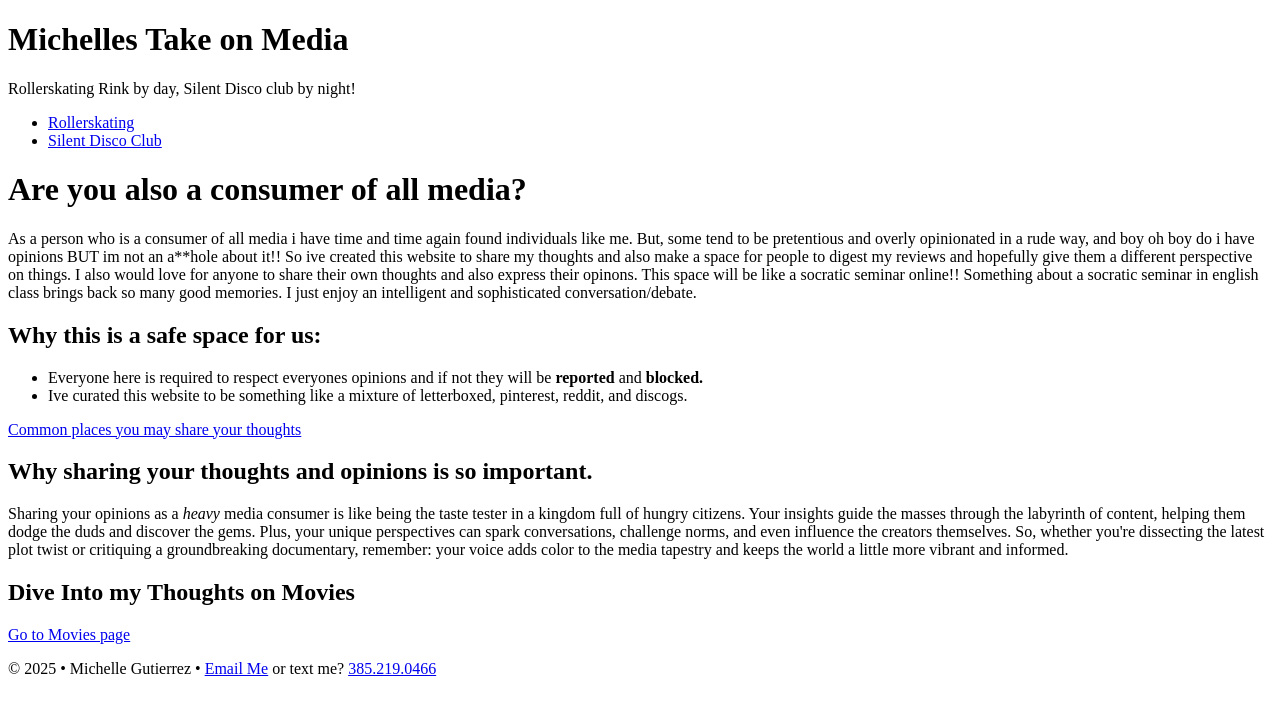
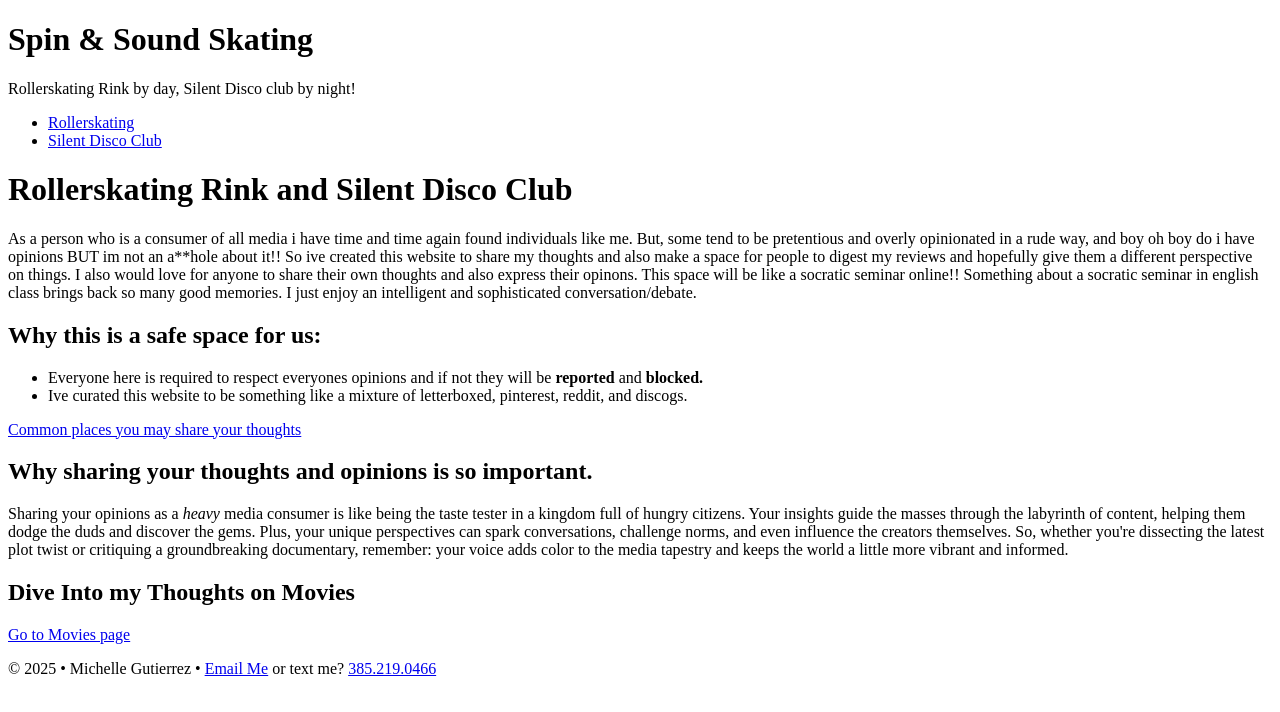
Before and after one commit to michelle0434/dwdd1600, a plain HTML site: page 03hand-coding/index.html in a window 1280 px wide. Drawn offline with Linux system fonts and the light colour scheme.

Commit message:
Update index.html

```diff
--- a/03hand-coding/index.html
+++ b/03hand-coding/index.html
@@ -13,7 +13,7 @@
 
     <!--Start of the page header -->
     <header>
-       <h1>Michelles Take on Media</h1>
+       <h1>Spin & Sound Skating</h1>
         <p>Rollerskating Rink by day, Silent Disco club by night!</p>
     </header>
 
@@ -29,7 +29,7 @@
 
     <!-- Start of the page content -->
     <main>
-        <h1>Are you also a consumer of all media?</h1>
+        <h1>Rollerskating Rink and Silent Disco Club</h1>
     <p>As a person who is a consumer of all media i have time and time again found individuals like me. But, some tend to be pretentious and overly opinionated in a rude way, and boy oh boy do i have opinions BUT im not an a**hole about it!! So ive created this website to share my thoughts and also make a space for people to digest my reviews and hopefully give them a different perspective on things. I also would love for anyone to share their own thoughts and also express their opinons. This space will be like a socratic seminar online!! Something about a socratic seminar in english class brings back so many good memories. I just enjoy an intelligent and sophisticated conversation/debate.</p>
 
 
```
